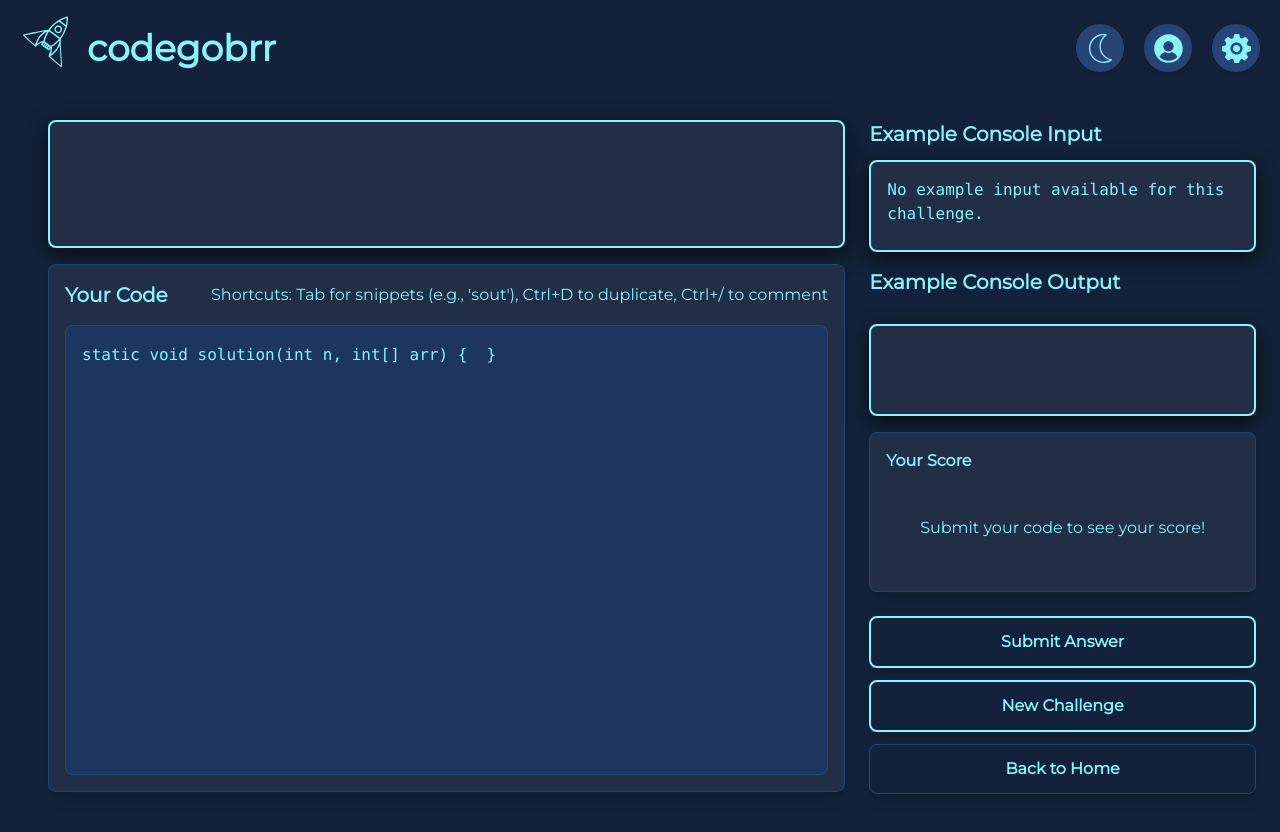
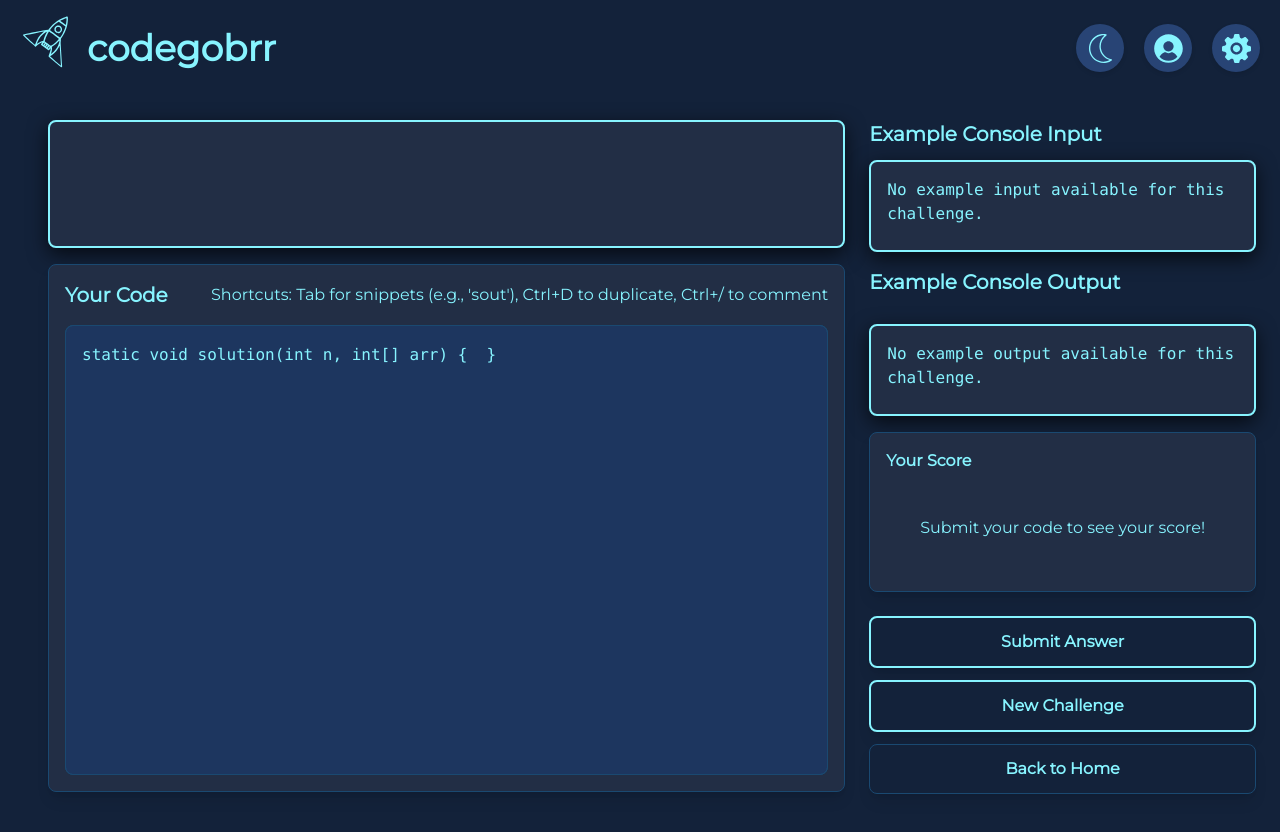
Before and after one commit to JavaBootcampJuly2025/Coderacer, a React (Create React App) app in the folder frontend/: page /gamemode in a window 1280 px wide. Shown: the top 832 px of the page. Built offline with nearby package versions, Linux system fonts and the light colour scheme.

Commit message:
add expected output

```diff
--- a/frontend/src/pages/GameMode.js
+++ b/frontend/src/pages/GameMode.js
@@ -77,6 +77,7 @@ const GameMode = () => {
                                 </pre>
                                 <h3 className="text-xl font-bold text-[var(--text)] mb-3">Example Console Output</h3>
                                 <pre className="flex-1 text-base text-[var(--text)] font-mono whitespace-pre-wrap p-4 bg-[var(--sliderhover)] rounded-lg border-2 border-[var(--accent)] strong-shadow overflow-y-auto">
+                                    {exampleOutput || 'No example output available for this challenge.'}
                                 </pre>
                             </div>
                         </div>
```
